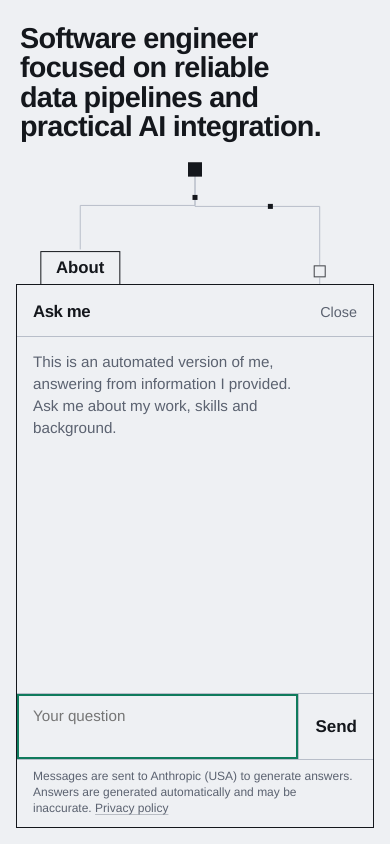
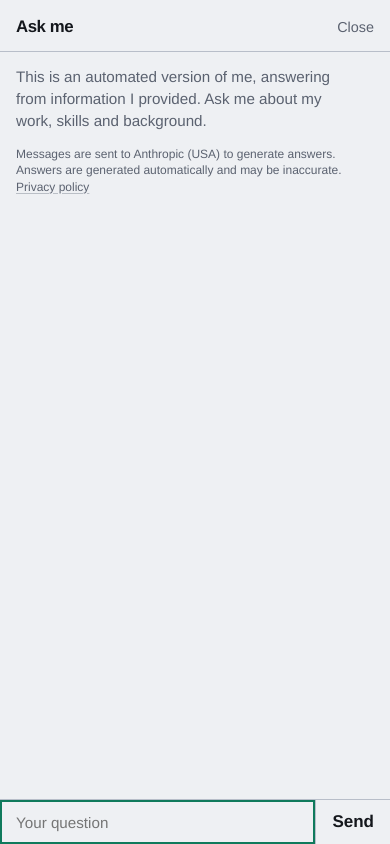
Before and after one commit to LukasB3/lukasbossert.com, an Astro site: page / in a window 390 px wide. Both pictures are taken after a click on the button "Chat". Built offline with nearby package versions, Linux system fonts and the light colour scheme; Astro itself is replaced by a stand-in of ours.

Commit message:
feat: chat is a full-screen sheet on phones and opens the keyboard again
- Phones (up to 720px): the chat covers the visible screen and follows
  the visual viewport, so title and Close stay on top and the message
  field sits directly above the on-screen keyboard
- The privacy note opens the conversation on phones instead of sitting
  between field and keyboard; the field is one line and grows with the text
- Opening the chat focuses the field again on touch screens; the 16px
  field keeps iOS from zooming

Co-Authored-By: Claude Fable 5.2 <noreply@anthropic.com>

```diff
--- a/src/components/Chat.astro
+++ b/src/components/Chat.astro
@@ -27,19 +27,23 @@ const privacyHref = `${routes.legal[lang]}#privacy`;
       <circle cx="13" cy="8.5" r="1" fill="currentColor" />
     </svg>
   </button>
-  <section class="chat-panel" id="chat-panel" role="dialog" aria-labelledby="chat-title" tabindex="-1" data-chat-panel hidden>
+  <section class="chat-panel" id="chat-panel" role="dialog" aria-labelledby="chat-title" data-chat-panel hidden>
     <div class="chat-head">
       <h2 class="chat-title" id="chat-title">{t.title}</h2>
       <button class="chat-close" type="button" data-chat-close aria-label={t.close}>{t.closeShort}</button>
     </div>
     <div class="chat-log" data-chat-log aria-live="polite">
       <p class="msg intro">{t.intro}</p>
+      <p class="chat-note in-log">
+        {t.note}{' '}
+        <a href={privacyHref}>{t.privacy}</a>
+      </p>
     </div>
     <form class="chat-form">
       <textarea name="message" rows="2" maxlength="1000" placeholder={t.placeholder} aria-label={t.placeholder} required></textarea>
       <button type="submit">{t.send}</button>
     </form>
-    <p class="chat-note">
+    <p class="chat-note pinned">
       {t.note}{' '}
       <a href={privacyHref}>{t.privacy}</a>
     </p>
@@ -213,10 +217,6 @@ const privacyHref = `${routes.legal[lang]}#privacy`;
     outline-offset: -2px;
   }
 
-  .chat-panel:focus-visible {
-    outline: none;
-  }
-
   /* iOS zooms the whole page into a focused field whose text is smaller than 16px. */
   @media (pointer: coarse) {
     .chat-form textarea {
@@ -231,11 +231,19 @@ const privacyHref = `${routes.legal[lang]}#privacy`;
 
   .chat-note {
     margin: 0;
-    padding: 0.5rem 1rem 0.65rem;
-    border-top: 1px solid var(--line);
     font-size: 0.75rem;
     line-height: 1.35;
     color: var(--ink-2);
+  }
+
+  .chat-note.pinned {
+    padding: 0.5rem 1rem 0.65rem;
+    border-top: 1px solid var(--line);
+  }
+
+  .chat-note.in-log {
+    display: none;
+    margin-bottom: 0.9rem;
   }
 
   @media (max-width: 720px) {
@@ -243,9 +251,47 @@ const privacyHref = `${routes.legal[lang]}#privacy`;
       right: 1rem;
       bottom: 1rem;
     }
+
+    /* Phones: the chat is a full-screen sheet. chat.ts sizes it to the visible area, so it ends on top of the keyboard. */
     .chat-panel {
-      width: calc(100vw - 2rem);
-      height: min(34rem, calc(100dvh - 5.5rem));
+      position: fixed;
+      top: 0;
+      left: 0;
+      width: 100%;
+      height: 100dvh;
+      border: 0;
+      overscroll-behavior: contain;
+    }
+
+    :global(html.chat-open) {
+      overflow: hidden;
+    }
+
+    .chat-close {
+      margin-block: -0.6rem;
+      padding: 0.8rem 0 0.8rem 1.5rem;
+    }
+
+    /* The note opens the conversation and scrolls away with it, leaving the room above the keyboard to the answers. */
+    .chat-note.pinned {
+      display: none;
+    }
+
+    .chat-note.in-log {
+      display: block;
+    }
+
+    .chat-form textarea {
+      height: calc(1.4em + 1.4rem);
+    }
+
+    @supports (field-sizing: content) {
+      .chat-form textarea {
+        field-sizing: content;
+        height: auto;
+        min-height: calc(1.4em + 1.4rem);
+        max-height: calc(5.6em + 1.4rem);
+      }
     }
   }
 </style>
--- a/src/scripts/chat.ts
+++ b/src/scripts/chat.ts
@@ -22,8 +22,9 @@ export function mount(root: HTMLElement) {
     assistant: root.dataset.assistant ?? '',
   };
 
-  // On a touch screen, focusing the textarea brings up the keyboard and shifts the page: leave that to the user's own tap.
   const touch = matchMedia('(pointer: coarse)');
+  const sheet = matchMedia('(max-width: 720px)');
+  const view = window.visualViewport;
 
   let messages: Message[] = [];
   let open = false;
@@ -57,16 +58,25 @@ export function mount(root: HTMLElement) {
     return p;
   };
 
+  // Phones: the sheet covers exactly the visible area, so the message field sits on top of the on-screen keyboard.
+  const fit = () => {
+    const fitted = open && sheet.matches && view;
+    if (fitted && Math.abs(view.scale - 1) > 0.01) return;
+    panel.style.height = fitted ? `${view.height}px` : '';
+    panel.style.top = fitted ? `${view.offsetTop}px` : '';
+  };
+
   const setOpen = (next: boolean) => {
     open = next;
     panel.hidden = !open;
     toggle.setAttribute('aria-expanded', String(open));
     root.classList.toggle('is-open', open);
+    document.documentElement.classList.toggle('chat-open', open);
     save();
+    fit();
     if (open) {
       scroll();
-      if (touch.matches) panel.focus({ preventScroll: true });
-      else input.focus();
+      input.focus();
     }
   };
 
@@ -118,12 +128,20 @@ export function mount(root: HTMLElement) {
     } finally {
       reply.classList.remove('pending');
       setBusy(false);
+      // On a touch screen this would bring the keyboard back up over the answer.
       if (open && !touch.matches) input.focus();
     }
   };
 
   for (const m of messages) bubble(m.role, m.content);
   setOpen(open);
+
+  view?.addEventListener('resize', () => {
+    fit();
+    scroll();
+  });
+  view?.addEventListener('scroll', fit);
+  sheet.addEventListener('change', fit);
 
   toggle.addEventListener('click', () => setOpen(!open));
   close.addEventListener('click', () => {
```
